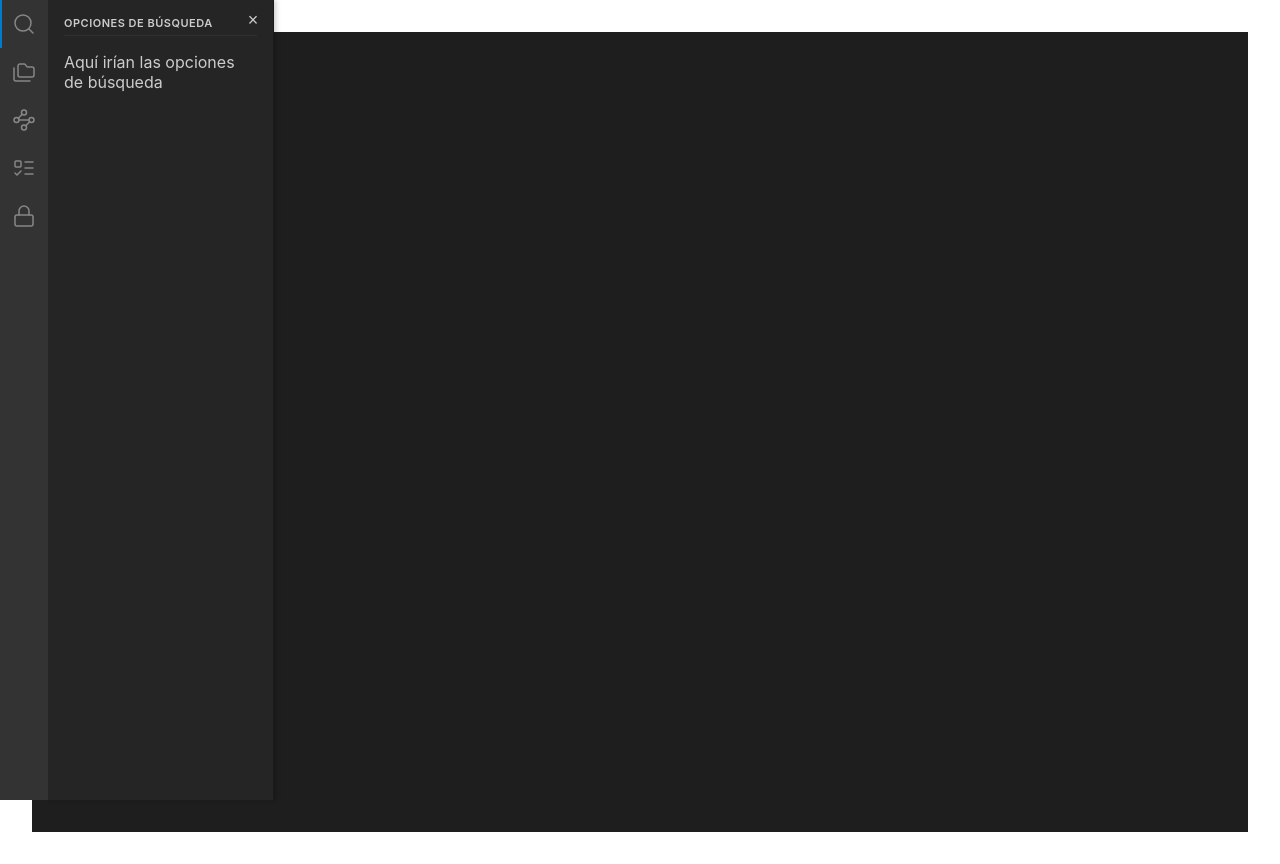
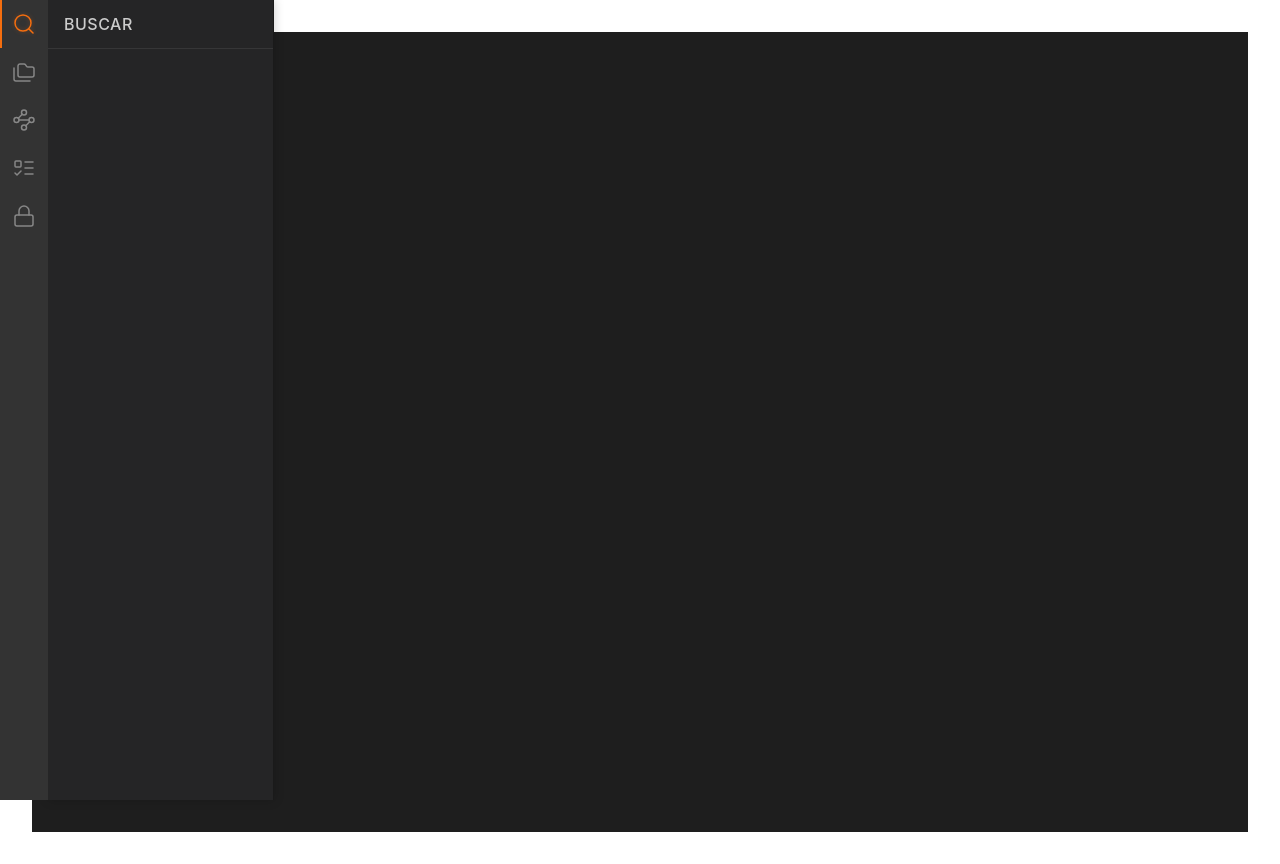
Before and after one commit to MRYIYAN/Synaps, a React (Create React App) app in the folder Synaps-front/synaps-front/: page /home in a window 1280 px wide. Both pictures are taken after a click on the item 24 px from the left and 24 px from the top of the page. Built offline with nearby package versions, Linux system fonts and the light colour scheme; what @react-keycloak/web, keycloak-js would draw is missing.

Commit message:
[FIX] Arreglos del CSS y Subcomponentes

```diff
--- a/Synaps-front/synaps-front/src/assets/styles/SidebarPanel.css
+++ b/Synaps-front/synaps-front/src/assets/styles/SidebarPanel.css
@@ -5,18 +5,21 @@
   --vscode-activityBar-background: #333333;
   --vscode-activityBar-foreground: #ffffff;
   --vscode-activityBar-inactiveForeground: #ffffff80;
-  --vscode-activityBar-activeBorder: #007acc;
-  --vscode-activityBar-activeFocusBorder: #007acc;
+  --vscode-activityBar-activeBorder: #F56E0F;
+  --vscode-activityBar-activeFocusBorder: #F56E0F;
   --vscode-sideBar-background: #252526;
   --vscode-sideBar-foreground: #cccccc;
   --vscode-sideBarTitle-foreground: #bbbbbb;
   --vscode-sideBarSectionHeader-background: #252526;
   --vscode-sideBarSectionHeader-foreground: #cccccc;
   --vscode-sideBarSectionHeader-border: #303031;
-  --vscode-button-background: #0e639c;
+  --vscode-button-background: #F56E0F;
   --vscode-button-foreground: #ffffff;
-  --vscode-button-hoverBackground: #1177bb;
-  --vscode-focusBorder: #007fd4;
+  --vscode-button-hoverBackground: #ff8534;
+  --vscode-focusBorder: #F56E0F;
+
+  /* Color naranja personalizado */
+  --liquid-lava: #F56E0F;
 
   /* Anchos fijos */
   --activity-bar-width: 48px;
@@ -44,12 +47,50 @@
   top: 0;
 }
 
+/* Estilos para el header del sidebar */
+.sidebar-header {
+  display: flex;
+  justify-content: space-between;
+  align-items: center;
+  padding: 0 16px;
+  height: 48px;
+  background-color: var(--vscode-sideBarSectionHeader-background);
+  border-bottom: 1px solid rgba(204, 204, 204, 0.1);
+}
+
+.panel-title {
+  flex: 1;
+}
+
+.panel-title h3 {
+  margin: 0;
+  font-size: 14px;
+  font-weight: 500;
+  color: var(--vscode-sideBarSectionHeader-foreground);
+  text-transform: uppercase;
+  letter-spacing: 0.5px;
+}
+
+.sidebar-logo {
+  width: auto;
+  height: 28px;
+  object-fit: contain;
+  margin-right: 40px;
+  max-width: calc(100% - 60px);
+}
+
 /* Lista de elementos de navegación */
 .sidebar-panel ul {
   list-style: none;
   padding: 0;
   margin: 0;
   width: 100%;
+}
+
+/* Ajustamos la lista para que empiece después del header */
+.sidebar-panel ul {
+  margin-top: 0;
+  padding-top: 0;
 }
 
 /* Elementos de navegación */
@@ -74,21 +115,38 @@
   color: var(--vscode-activityBar-foreground);
 }
 
+/* Estilos para los SVG cuando el ítem está activo */
+.sidebar-panel li.active svg {
+  color: var(--liquid-lava);
+  fill: transparent;
+  stroke: var(--liquid-lava);
+  stroke-width: 1.5px;
+  filter: drop-shadow(0 0 2px rgba(245, 110, 15, 0.3));
+}
+
+/* SVG Icons - estilos base */
+.sidebar-panel li svg {
+  position: relative;
+  z-index: 1;
+  width: 24px;
+  height: 24px;
+  color: var(--vscode-activityBar-inactiveForeground);
+  transition: color 0.2s ease, stroke 0.2s ease, filter 0.2s ease;
+}
+
+.sidebar-panel li:hover svg {
+  color: var(--vscode-activityBar-foreground);
+}
+
 /* Indicador activo deslizante */
 .sidebar-panel .active-indicator {
   position: absolute;
   left: 0;
   width: 2px;
-  height: 48px; /* Misma altura que los elementos li */
+  height: 48px;
   background-color: var(--vscode-activityBar-activeBorder);
-  transition: top 0.3s ease-in-out; /* Transición suave para el deslizamiento */
+  transition: top 0.3s ease-in-out;
   z-index: 2;
-}
-
-/* SVG Icons */
-.sidebar-panel li svg {
-  width: 24px;
-  height: 24px;
 }
 
 /* Side Bar - panel que aparece a la derecha de la Activity Bar */
@@ -101,33 +159,197 @@
   overflow-x: hidden;
   position: fixed;
   top: 0;
-  left: var(--activity-bar-width); /* Justo a la derecha de la Activity Bar */
+  left: var(--activity-bar-width);
   z-index: 5;
   border-right: 1px solid #1a1a1a;
   box-shadow: 2px 0 5px rgba(0, 0, 0, 0.2);
   transition: transform 200ms ease-out;
+
+  /* Animación de entrada y salida */
+  animation: slideInPanel 0.3s ease-out forwards;
+  transform-origin: left center;
+}
+
+/* Clase para la animación de salida */
+.right-options-panel.closing {
+  animation: slideOutPanel 0.3s ease-out forwards;
+}
+
+/* Keyframes para la animación de entrada */
+@keyframes slideInPanel {
+  from {
+    transform: translateX(-20px);
+    opacity: 0;
+  }
+  to {
+    transform: translateX(0);
+    opacity: 1;
+  }
+}
+
+/* Keyframes para la animación de salida */
+@keyframes slideOutPanel {
+  from {
+    transform: translateX(0);
+    opacity: 1;
+  }
+  to {
+    transform: translateX(-20px);
+    opacity: 0;
+  }
+}
+
+/* Ajustes al panel derecho para acomodar el botón flotante */
+.right-options-panel {
+  position: fixed;
+  left: var(--activity-bar-width);
+  top: 0;
+  height: 100vh;
+  width: var(--side-bar-width);
+  background-color: var(--vscode-sideBar-background);
+  z-index: 5;
+  overflow-y: auto;
+  box-shadow: 0px 0px 10px rgba(0, 0, 0, 0.2);
+}
+
+/* Header para el panel derecho */
+.right-panel-header {
+  display: flex;
+  justify-content: space-between;
+  align-items: center;
+  padding: 12px 16px;
+  height: 60px;
+  background-color: var(--vscode-sideBarSectionHeader-background);
+  border-bottom: 1px solid rgba(204, 204, 204, 0.1);
+  position: relative;
+}
+
+/* Título del panel - ahora sin el container adicional */
+.panel-title {
+  margin: 0;
+}
+
+.panel-title h3 {
+  margin: 0;
+  font-size: 16px;
+  font-weight: 500;
+  color: var(--vscode-sideBar-foreground);
+}
+
+/* Botón toggle para abrir/cerrar */
+.sidebar-toggle-btn {
+  width: 28px;
+  height: 28px;
+  border-radius: 50%;
+  background-color: var(--liquid-lava);
+  color: white;
+  border: none;
+  display: flex;
+  align-items: center;
+  justify-content: center;
+  cursor: pointer;
+  font-size: 14px;
+  transition: background-color 0.2s;
+}
+
+.sidebar-toggle-btn:hover {
+  background-color: #ff8534;
+}
+
+/* Aseguramos que el icono de toggle se vea bien */
+.toggle-icon {
+  display: flex;
+  align-items: center;
+  justify-content: center;
+  height: 100%;
+  line-height: 1;
+}
+
+/* Estilo para cuando el sidebar está cerrado */
+.compact-sidebar-header {
+  position: fixed;
+  left: var(--activity-bar-width);
+  top: 16px;
+  display: flex;
+  align-items: center;
+  padding: 8px;
+  background-color: var(--vscode-sideBar-background);
+  border-radius: 4px;
+  z-index: 5;
 }
 
 /* Botón para cerrar el panel de opciones */
 .close-panel-button {
   position: absolute;
-  top: 8px;
-  right: 8px;
-  background: transparent;
-  border: none;
-  color: var(--vscode-sideBar-foreground);
-  font-size: 18px;
-  cursor: pointer;
+  right: 16px;
+  top: 16px;
   width: 24px;
   height: 24px;
+  background-color: var(--liquid-lava);
+  border: none;
+  color: white;
+  border-radius: 4px;
+  font-size: 20px;
+  cursor: pointer;
   display: flex;
   align-items: center;
   justify-content: center;
-  border-radius: 4px;
+  transition: background-color 0.2s ease;
+  z-index: 100;
+  box-shadow: 0 2px 4px rgba(0, 0, 0, 0.3);
+  overflow: visible;
+  transform: none;
+  padding: 0;
 }
 
 .close-panel-button:hover {
-  background-color: rgba(90, 93, 94, 0.31);
+  background-color: #ff8534;
+}
+
+/* Botón para cerrar el panel de opciones - versión flotante */
+.close-panel-button.floating-close {
+  position: absolute;
+  right: -15px;
+  top: 30px;
+  width: 32px;
+  height: 32px;
+  background-color: #F56E0F;
+  border: none;
+  color: white;
+  border-radius: 0;
+  font-size: 22px;
+  font-weight: bold;
+  cursor: pointer;
+  display: flex;
+  align-items: center;
+  justify-content: center;
+  z-index: 1000;
+  box-shadow: 0 2px 5px rgba(0, 0, 0, 0.5);
+  transition: background-color 0.2s ease;
+  padding: 0;
+}
+
+.close-panel-button.floating-close:hover {
+  background-color: #ff8534;
+}
+
+.close-panel-button .close-icon {
+  display: flex;
+  align-items: center;
+  justify-content: center;
+  width: 100%;
+  height: 100%;
+  line-height: 0;
+  font-size: 24px;
+}
+
+/* Este span debe mostrar el símbolo X */
+.close-icon,
+.close-panel-button span {
+  display: inline-block;
+  line-height: 1;
+  font-size: 18px;
+  font-weight: bold;
 }
 
 /* Contenido del panel de opciones */
--- a/Synaps-front/synaps-front/src/components/SidebarPanel.jsx
+++ b/Synaps-front/synaps-front/src/components/SidebarPanel.jsx
@@ -1,20 +1,9 @@
-//---------------------------------------------------------------------------------------------//
-// Importamos React, useState para manejar el estado
-//---------------------------------------------------------------------------------------------//
 import React, { useState } from "react";
-
-//-----------------------------------------------------------------------//
-// Importamos nuestros iconos SVG.
-//-----------------------------------------------------------------------//
 import { ReactComponent as SearchIcon } from "../assets/icons/search.svg";
 import { ReactComponent as FoldersIcon } from "../assets/icons/folders.svg";
 import { ReactComponent as GalaxyViewIcon } from "../assets/icons/waypoints.svg";
 import { ReactComponent as ListTodoIcon } from "../assets/icons/list-todo.svg";
 import { ReactComponent as SecretNotesIcon } from "../assets/icons/lock.svg";
-
-//-----------------------------------------------------------------------//
-// Importamos el CSS para el componente.
-//-----------------------------------------------------------------------//
 import "../assets/styles/SidebarPanel.css";
 
 // Definimos la configuración de los enlaces de navegación
@@ -26,12 +15,12 @@ const navigationItems = [
   { id: "secret-notes", label: "Notas secretas", icon: SecretNotesIcon },
 ];
 
-// Componentes para el panel derecho según el ítem seleccionado
-const SearchPanel = () => <div className="options-panel-content"><h3>Opciones de Búsqueda</h3><p>Aquí irían las opciones de búsqueda</p></div>;
-const FoldersPanel = () => <div className="options-panel-content"><h3>Mis Carpetas</h3><p>Aquí irían las opciones de carpetas</p></div>;
-const GalaxyViewPanel = () => <div className="options-panel-content"><h3>Vista de Galaxia</h3><p>Aquí irían las opciones de vista de galaxia</p></div>;
-const ListTodoPanel = () => <div className="options-panel-content"><h3>Lista de Tareas</h3><p>Aquí irían las opciones de tareas</p></div>;
-const SecretNotesPanel = () => <div className="options-panel-content"><h3>Notas Secretas</h3><p>Aquí irían las opciones de notas secretas</p></div>;
+// Componentes para el panel derecho - ahora completamente vacíos
+const SearchPanel = () => <div className="options-panel-content"></div>;
+const FoldersPanel = () => <div className="options-panel-content"></div>;
+const GalaxyViewPanel = () => <div className="options-panel-content"></div>;
+const ListTodoPanel = () => <div className="options-panel-content"></div>;
+const SecretNotesPanel = () => <div className="options-panel-content"></div>;
 
 // Mapeo de componentes de panel por ID
 const panelComponents = {
@@ -43,37 +32,45 @@ const panelComponents = {
 };
 
 const SidebarPanel = () => {
-  //---------------------------------------------------------------------------//
-  //  Estado para manejar la visibilidad y el contenido del panel derecho      //
-  //---------------------------------------------------------------------------//
-  const [rightPanelOpen, setRightPanelOpen] = useState(false);
-  const [selectedItem, setSelectedItem] = useState(null);
+  const [rightPanelOpen, setRightPanelOpen] = useState(false); // Inicialmente cerrado
+  const [selectedItem, setSelectedItem] = useState(null); // Inicialmente no hay selección
   const [indicatorPosition, setIndicatorPosition] = useState(0);
+  const [isClosing, setIsClosing] = useState(false);
 
-  //---------------------------------------------------------------------------//
-  //  Función para manejar la selección de iconos                              //
-  //---------------------------------------------------------------------------//
+  // Función para manejar la selección de iconos
   const handleIconClick = (itemId, index) => {
-    // Si hacemos clic en el mismo icono ya seleccionado, alternamos la visibilidad del panel
     if (selectedItem === itemId) {
-      setRightPanelOpen(!rightPanelOpen);
+      if (rightPanelOpen) {
+        handleCloseSidebar();
+      } else {
+        // Si está cerrado pero es el mismo icono, lo abrimos
+        setRightPanelOpen(true);
+      }
     } else {
-      // Si seleccionamos un icono diferente, lo establecemos como seleccionado y abrimos el panel
+      // Si seleccionamos un icono diferente, lo abrimos
       setSelectedItem(itemId);
       setRightPanelOpen(true);
     }
-    // Actualizamos la posición del indicador
-    setIndicatorPosition(index * 48); // 48px es la altura de cada elemento li
+
+    setIndicatorPosition(index * 48);
   };
 
-  // Obtener el componente correspondiente al ítem seleccionado
+  const handleCloseSidebar = () => {
+    setIsClosing(true);
+
+    setTimeout(() => {
+      setRightPanelOpen(false);
+      setIsClosing(false);
+    }, 290);
+  };
+
   const CurrentPanelComponent = selectedItem ? panelComponents[selectedItem] : null;
+  const currentItem = navigationItems.find(item => item.id === selectedItem) || {};
 
   return (
     <div className="app-container">
       {/* Activity Bar - barra vertical con iconos */}
       <aside className="sidebar-panel" role="navigation">
-        {/* Indicador de selección animado */}
         {selectedItem && (
           <div
             className="active-indicator"
@@ -101,16 +98,16 @@ const SidebarPanel = () => {
         </ul>
       </aside>
 
-      {/* Side Bar - panel que aparece a la derecha de Activity Bar */}
-      {rightPanelOpen && CurrentPanelComponent && (
-        <div className="right-options-panel">
-          <button
-            className="close-panel-button"
-            onClick={() => setRightPanelOpen(false)}
-            aria-label="Cerrar panel de opciones"
-          >
-            ×
-          </button>
+      {/* Side Bar - panel que aparece a la derecha de Activity Bar con separación de 8px */}
+      {(rightPanelOpen || isClosing) && CurrentPanelComponent && (
+        <div className={`right-options-panel ${isClosing ? 'closing' : ''}`}>
+          {/* Header flotante con gap de 8px */}
+          <header className="sidebar-header">
+            <div className="panel-title">
+              <h3>{currentItem.label}</h3>
+            </div>
+          </header>
+
           <CurrentPanelComponent />
         </div>
       )}
```
Also changed, not shown: Synaps-front/synaps-front/src/assets/icons/logo_header_sidebar.svg (added).
